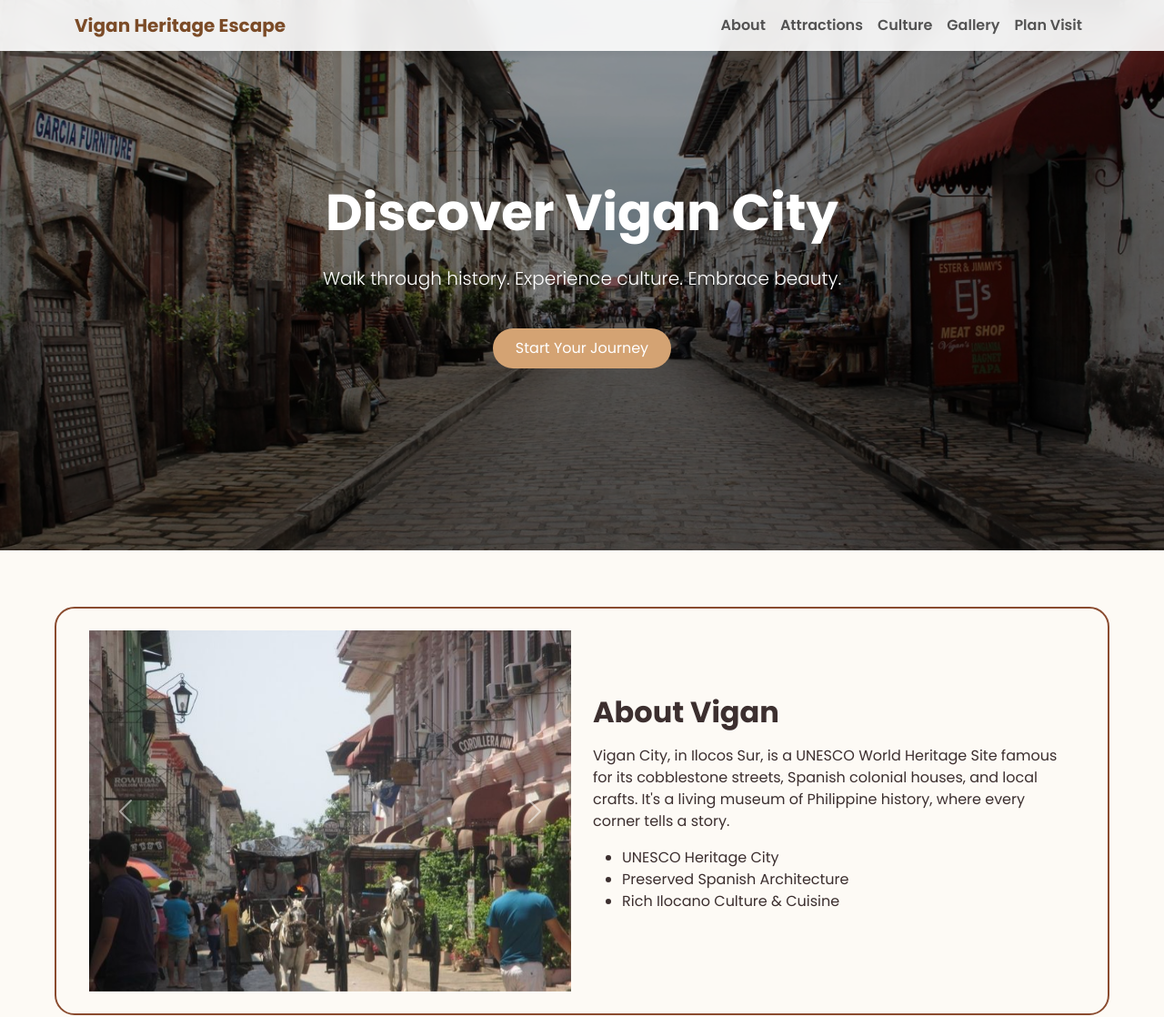
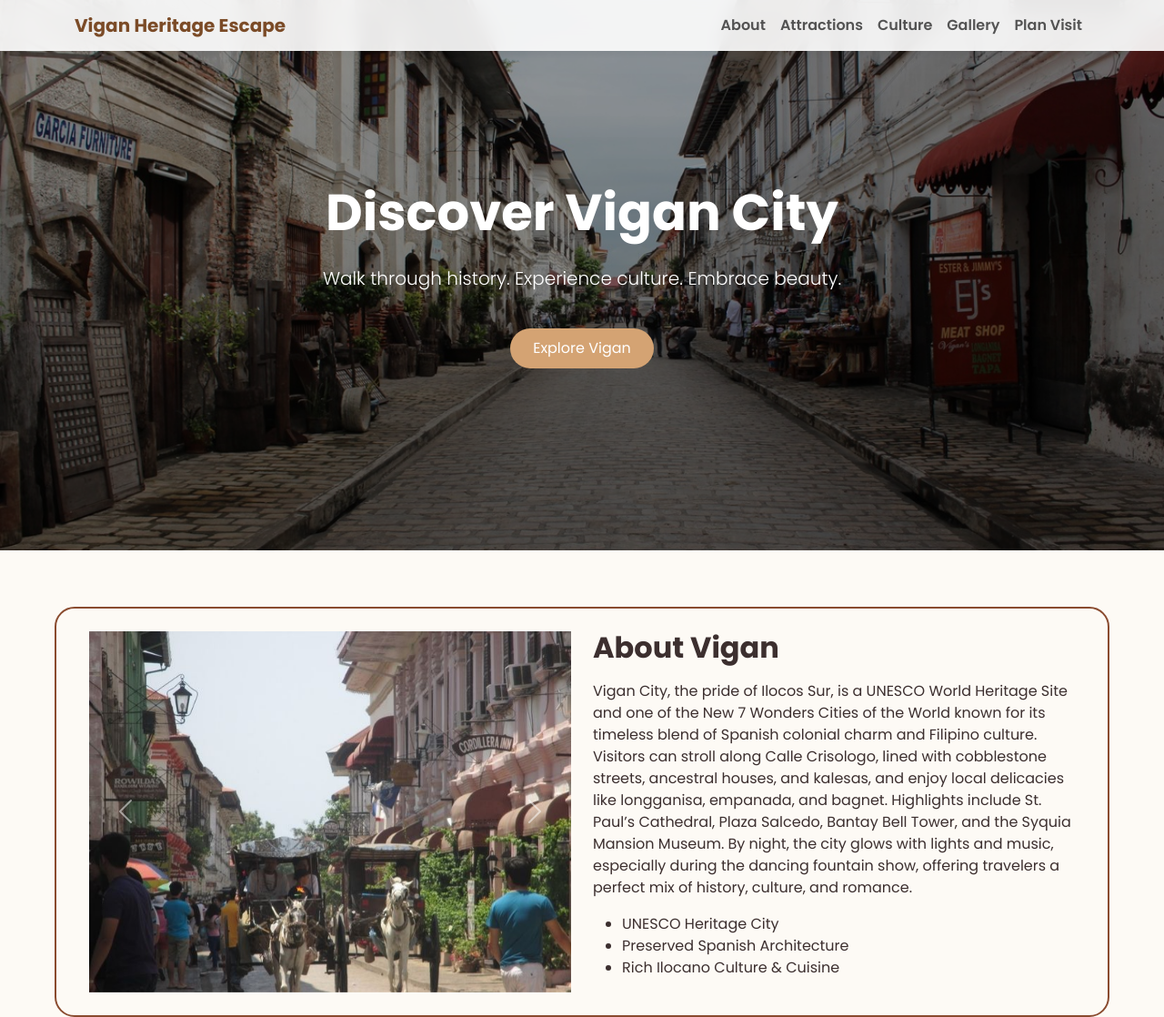
Before and after one commit to EduCode597/Vigan-City, a plain HTML site: page index.html in a window 1280 px wide. Shown: the top 1118 px of the page at 91% size. Drawn offline with nearby package versions, Linux system fonts and the light colour scheme.

Commit message:
some ad ons

```diff
--- a/index.html
+++ b/index.html
@@ -81,7 +81,23 @@
       <p class="lead mt-3">
         Walk through history. Experience culture. Embrace beauty.
       </p>
-      <a href="#about" class="btn btn-heritage mt-4">Start Your Journey</a>
+      <a id="heroCta" href="#about" class="btn btn-heritage mt-4"
+        >Explore Vigan</a
+      >
+      <script>
+        (function () {
+          const btn = document.getElementById("heroCta");
+          if (!btn) return;
+          const original = btn.textContent;
+          const hoverText = "Start Your Journey";
+          const showHover = () => (btn.textContent = hoverText);
+          const restore = () => (btn.textContent = original);
+          btn.addEventListener("mouseenter", showHover);
+          btn.addEventListener("mouseleave", restore);
+          btn.addEventListener("focus", showHover);
+          btn.addEventListener("blur", restore);
+        })();
+      </script>
     </section>
 
     <!-- About -->
@@ -152,10 +168,16 @@
         <div class="col-md-6">
           <h2 class="fw-bold mb-3">About Vigan</h2>
           <p>
-            Vigan City, in Ilocos Sur, is a UNESCO World Heritage Site famous
-            for its cobblestone streets, Spanish colonial houses, and local
-            crafts. It's a living museum of Philippine history, where every
-            corner tells a story.
+            Vigan City, the pride of Ilocos Sur, is a UNESCO World Heritage Site
+            and one of the New 7 Wonders Cities of the World known for its
+            timeless blend of Spanish colonial charm and Filipino culture.
+            Visitors can stroll along Calle Crisologo, lined with cobblestone
+            streets, ancestral houses, and kalesas, and enjoy local delicacies
+            like longganisa, empanada, and bagnet. Highlights include St. Paul’s
+            Cathedral, Plaza Salcedo, Bantay Bell Tower, and the Syquia Mansion
+            Museum. By night, the city glows with lights and music, especially
+            during the dancing fountain show, offering travelers a perfect mix
+            of history, culture, and romance.
           </p>
           <ul>
             <li>UNESCO Heritage City</li>
```
